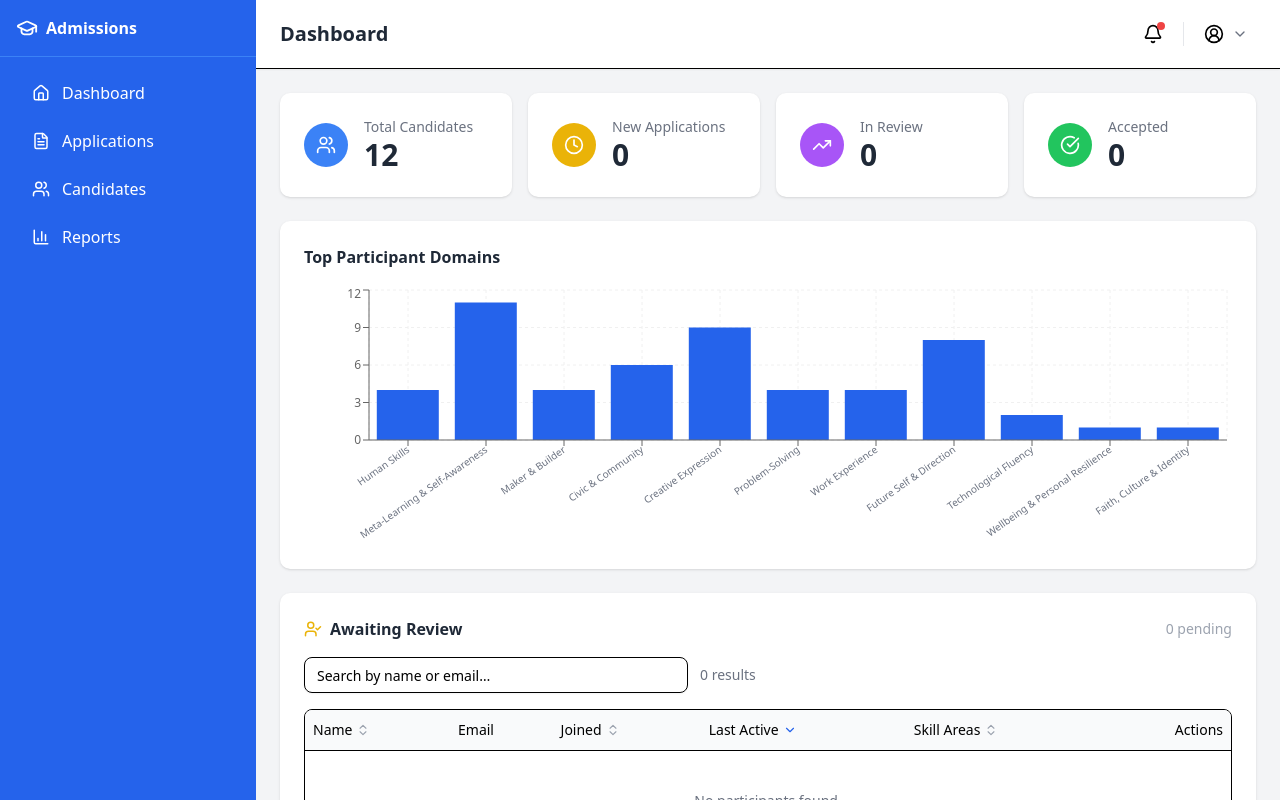
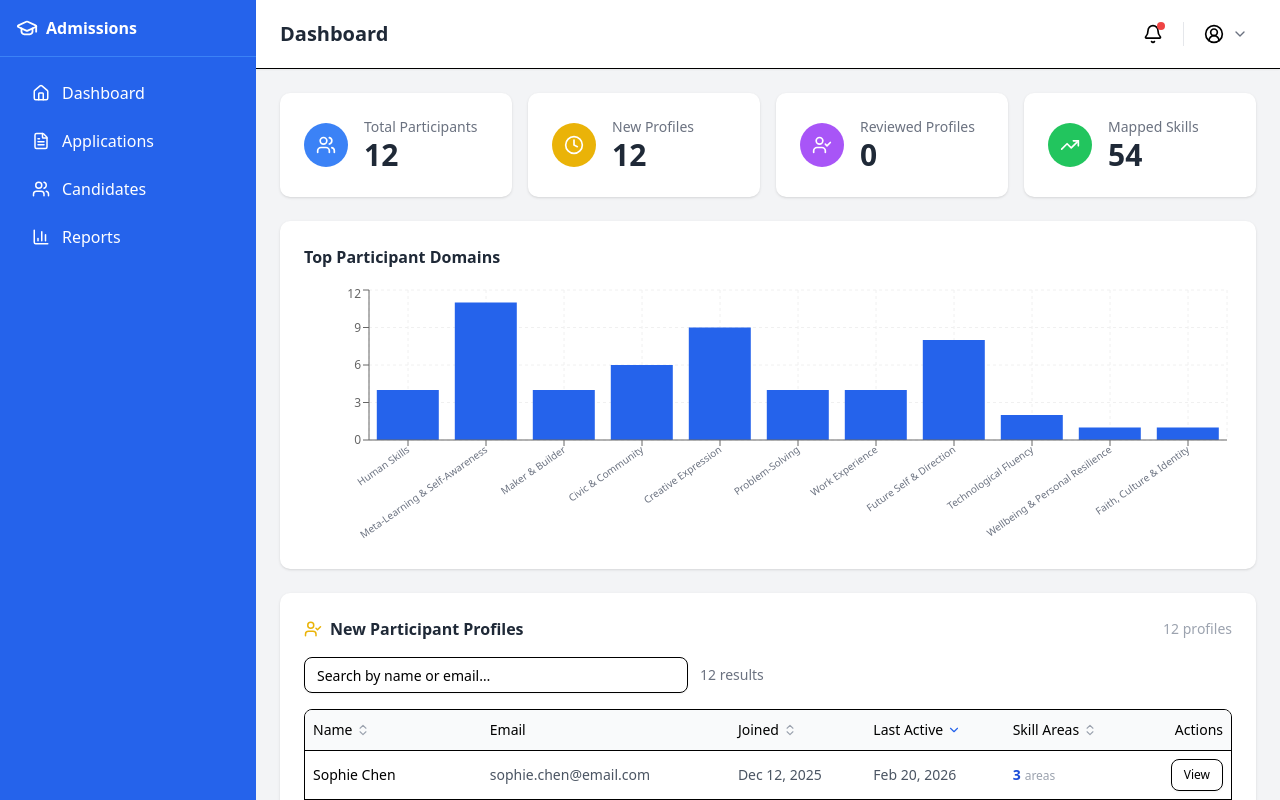
Before and after one commit to LRoop-Boop/Promise_Unlocked_Admin_Page, a React (Vite) app: page /dashboard in a window 1280 px wide. Shown: the top 800 px of the page. Built offline with nearby package versions, Linux system fonts and the light colour scheme.

Commit message:
Fixed a few logical details to move away from testing language.

```diff
--- a/src/assets/components/ReportsCharts.tsx
+++ b/src/assets/components/ReportsCharts.tsx
@@ -82,23 +82,25 @@ export function ApplicationsByProgramChart({ students }: ChartProps) {
 }
 
 export function StatusBreakdownChart({ students }: ChartProps) {
-  const registered = students.filter((s) => !s.isAnonymous).length;
-  const anonymous = students.length - registered;
+
+  const reviewed = 0;
+
+  const newProfiles = students.length - reviewed;
 
   const statusCounts = [
-    { name: "Registered", value: registered },
-    { name: "Anonymous", value: anonymous },
+    { name: "Reviewed", value: reviewed },
+    { name: "New Profiles", value: newProfiles },
   ];
 
   const COLORS: Record<string, string> = {
-    Registered: "#22c55e",
-    Anonymous: "#94a3b8",
+    Reviewed: "#22c55e",
+    "New Profiles": "#94a3b8",
   };
 
   return (
     <div className="bg-white rounded-lg shadow p-6">
       <h3 className="text-base font-semibold text-gray-800 mb-4">
-        Participant Type
+        Profile Review Status
       </h3>
 
       <ResponsiveContainer width="100%" height={260}>
@@ -114,7 +116,10 @@ export function StatusBreakdownChart({ students }: ChartProps) {
             paddingAngle={3}
           >
             {statusCounts.map((entry) => (
-              <Cell key={entry.name} fill={COLORS[entry.name]} />
+              <Cell
+                key={entry.name}
+                fill={COLORS[entry.name]}
+              />
             ))}
           </Pie>
 
--- a/src/assets/pages/AdminDashboard.tsx
+++ b/src/assets/pages/AdminDashboard.tsx
@@ -12,7 +12,6 @@ import {
   Settings,
   TrendingUp,
   Clock,
-  CheckCircle,
   UserCheck,
   CircleUserRound,
 } from "lucide-react";
@@ -58,20 +57,46 @@ function StatCard({
 
 function DashboardHome({ students }: { students: Participant[] }) {
   const metrics = {
-    total: students.length,
-    newApplications: 0,
-    inReview: 0,
-    accepted: 0,
-  };
+  total: students.length,
+  newProfiles: students.length,
+  reviewed: 0,
+  mappedSkills: students.reduce(
+    (sum, s) => sum + s.skillPassport.length,
+    0
+  ),
+};
 
   return (
     <div className="space-y-6">
 
       <div className="grid grid-cols-4 gap-4">
-        <StatCard icon={Users}       label="Total Candidates"   value={metrics.total}            color="bg-blue-500" />
-        <StatCard icon={Clock}       label="New Applications"   value={metrics.newApplications}  color="bg-yellow-500" />
-        <StatCard icon={TrendingUp}  label="In Review"          value={metrics.inReview}         color="bg-purple-500" />
-        <StatCard icon={CheckCircle} label="Accepted"           value={metrics.accepted}         color="bg-green-500" />
+        <StatCard
+          icon={Users}
+          label="Total Participants"
+          value={metrics.total}
+          color="bg-blue-500"
+        />
+
+        <StatCard
+          icon={Clock}
+          label="New Profiles"
+          value={metrics.newProfiles}
+          color="bg-yellow-500"
+        />
+
+        <StatCard
+          icon={UserCheck}
+          label="Reviewed Profiles"
+          value={metrics.reviewed}
+          color="bg-purple-500"
+        />
+
+        <StatCard
+          icon={TrendingUp}
+          label="Mapped Skills"
+          value={metrics.mappedSkills}
+          color="bg-green-500"
+        />
       </div>
 
       <div className="space-y-6">
@@ -82,16 +107,15 @@ function DashboardHome({ students }: { students: Participant[] }) {
         <div className="flex items-center gap-2 mb-4">
           <UserCheck size={18} className="text-yellow-500" />
           <h2 className="text-base font-semibold text-gray-800">
-            Awaiting Review
+            New Participant Profiles
           </h2>
           <span className="ml-auto text-sm text-gray-400">
-            {metrics.newApplications} pending
+            {metrics.newProfiles} profiles
           </span>
         </div>
 
         <CandidateTable
           students={students}
-          filter={() => false}
         />
       </div>
     </div>
--- a/src/assets/pages/CandidateProfilePage.tsx
+++ b/src/assets/pages/CandidateProfilePage.tsx
@@ -155,36 +155,12 @@ export default function CandidateProfilePage({
 
                     <div className="border rounded-lg p-4">
                       <p className="text-xs text-gray-400 mb-1">
-                        Current Status
+                        Date Earned
                       </p>
 
-                      <p className="text-sm font-medium text-green-600">
-                        Active
-                      </p>
-                    </div>
-                  </div>
-
-                  <div className="space-y-3">
-                    <div className="border rounded-lg p-4">
-                      <p className="text-xs text-gray-400 mb-1">
-                        First Earned
-                      </p>
-
-                      <p className="text-sm font-medium">
+                      <p className="text-xl font-semibold">
                         {new Date(
                           selectedStamp.firstMappedAt
-                        ).toLocaleDateString()}
-                      </p>
-                    </div>
-
-                    <div className="border rounded-lg p-4">
-                      <p className="text-xs text-gray-400 mb-1">
-                        Last Active
-                      </p>
-
-                      <p className="text-sm font-medium">
-                        {new Date(
-                          selectedStamp.lastMappedAt
                         ).toLocaleDateString()}
                       </p>
                     </div>
@@ -193,11 +169,11 @@ export default function CandidateProfilePage({
                   <div className="border rounded-xl p-5 bg-gray-50 space-y-3">
                     <div>
                       <h3 className="font-semibold text-sm">
-                        Evidence & Context
+                        Evidence
                       </h3>
 
                       <p className="text-xs text-gray-500 mt-1">
-                        Rich evidence support is coming soon.
+                        Coming Soon!
                       </p>
                     </div>
 
@@ -214,10 +190,6 @@ export default function CandidateProfilePage({
                         <li>Timeline progression for this skill</li>
                         <li>Contextual mapping explanations</li>
                       </ul>
-                    </div>
-
-                    <div className="text-xs text-gray-400 italic">
-                      No evidence has been attached to this stamp yet.
                     </div>
                   </div>
                 </div>
```
